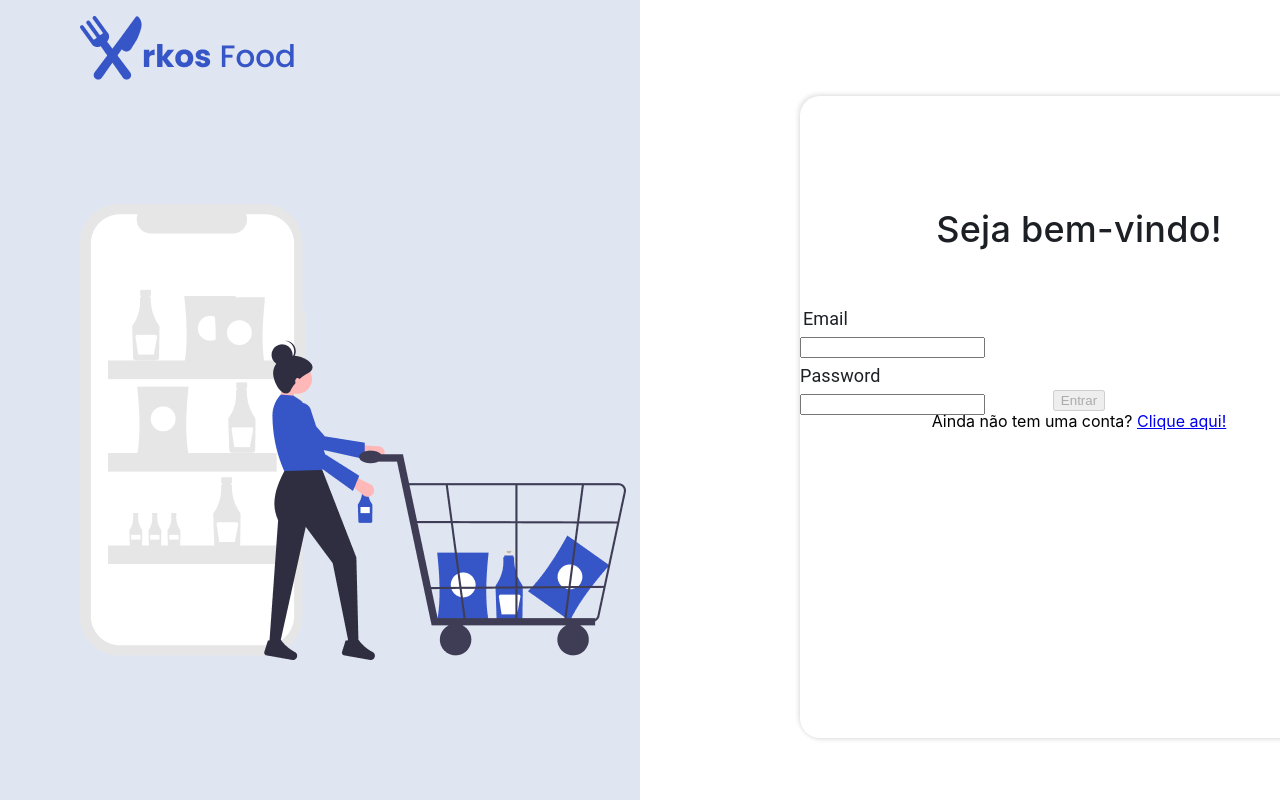
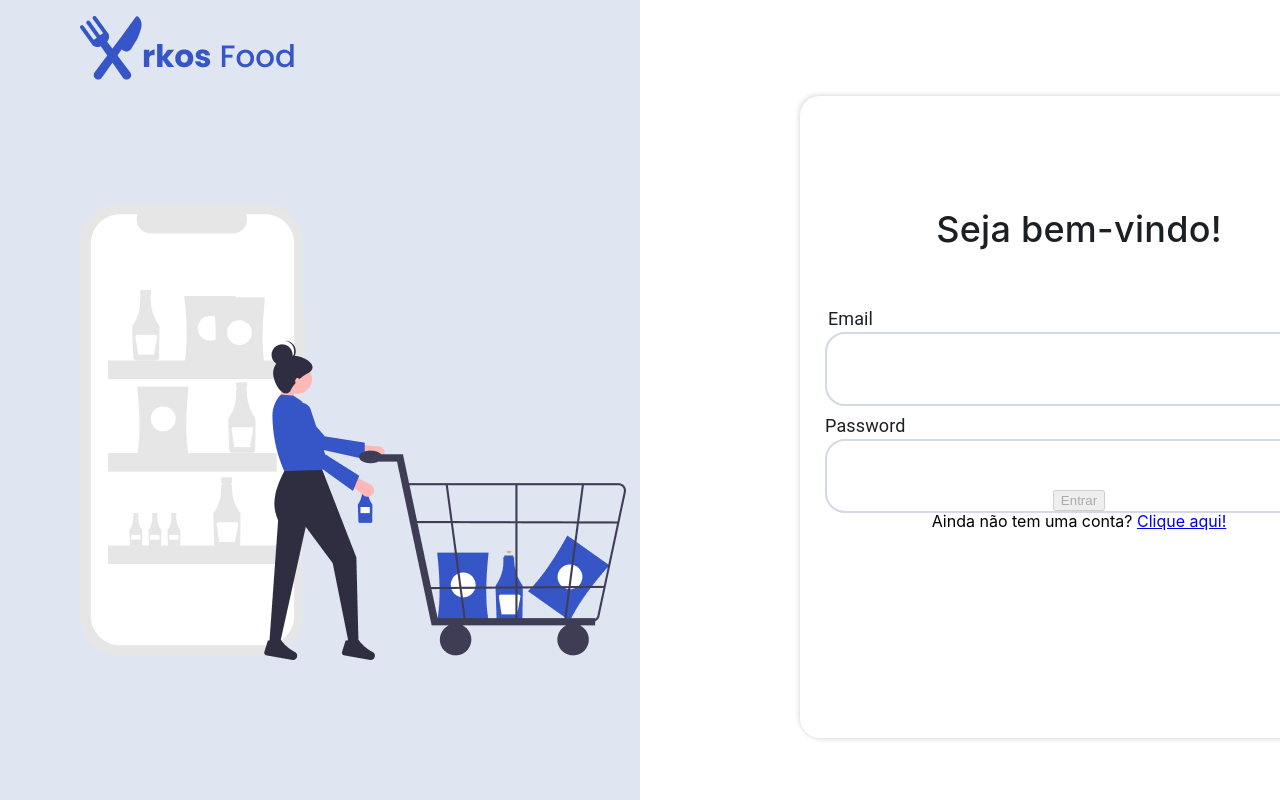
Before and after one commit to SamuelPPlab/Arkos-Food, a React (Create React App) app: page / in a window 1280 px wide. Shown: the top 800 px of the page. Built offline with nearby package versions, Linux system fonts and the light colour scheme.

Commit message:
Campos de input estilizados.

```diff
--- a/src/pages/Login.jsx
+++ b/src/pages/Login.jsx
@@ -6,6 +6,7 @@ import { emailValidator, passwordLengthValidator } from '../services/validators'
 import ArkosFood from '../images/ArkosFood.png';
 import ForkAndKnife from '../images/ForkAndKnife.png';
 import ShoppingCart from '../images/ShoppingCart.png';
+import './inputBox.css';
 
 const Login = () => {
   const [email, setEmail] = useState('');
@@ -34,6 +35,8 @@ const Login = () => {
     letterSpacing: '0.007em',
     color: '#1C2025',
     paddingTop: '30px',
+    paddingLeft: '25px',
+    paddingBottom: '50px'
   };
 
   const nameInputProps = {
@@ -43,6 +46,7 @@ const Login = () => {
     setFieldValue: setEmail,
     type: "email",
     style: inputBoxTextStyle,
+    className: 'inputBox',
   };
 
   const passwordInputProps = {
@@ -52,6 +56,7 @@ const Login = () => {
     setFieldValue: setPasswordInput,
     type: "password",
     style: inputBoxTextStyle,
+    className: 'inputBox',
   };
 
   const loginButtonProps = {
--- /dev/null
+++ b/src/pages/inputBox.css
@@ -0,0 +1,7 @@
+.inputBox {
+  width: 506px;
+  height: 74px;
+  border: 2px solid #D4D9E6;
+  box-sizing: border-box;
+  border-radius: 20px;
+};
```
